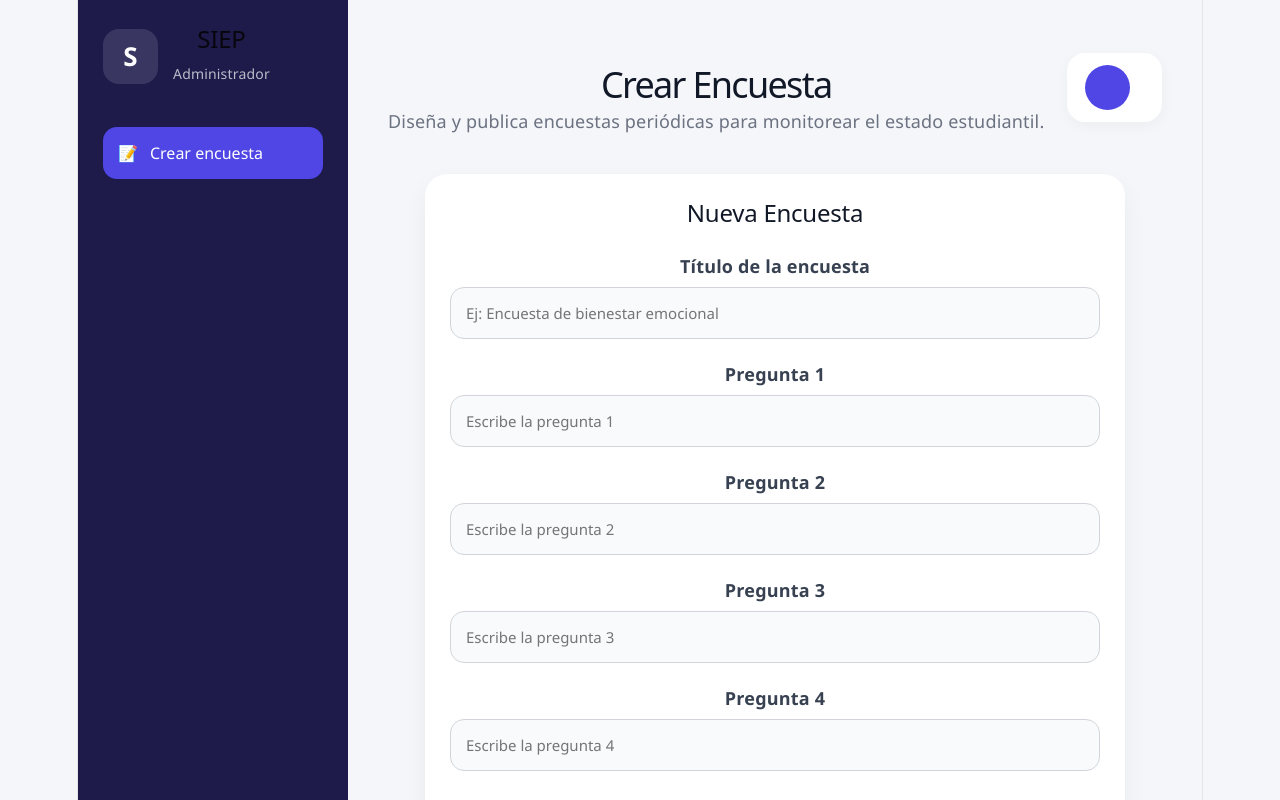
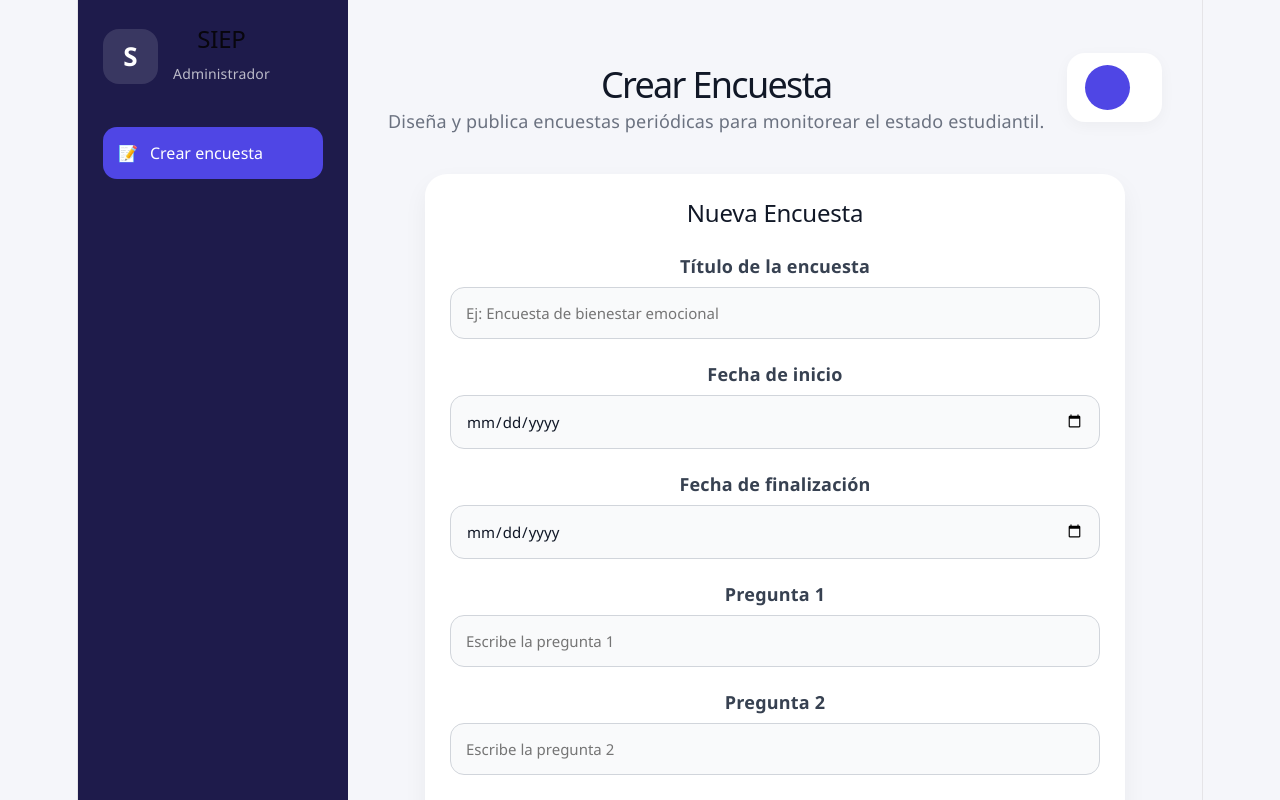
Before and after one commit to FerDeveloperJS/MVP-DESERCION-APP, a React (Vite) app: page /administrador in a window 1280 px wide. Shown: the top 800 px of the page. Built offline with nearby package versions, Linux system fonts and the light colour scheme.

Commit message:
los administradores ya pueden crear encuestas y quedan guardadas

```diff
--- a/src/pages/Administrador/Administrador.jsx
+++ b/src/pages/Administrador/Administrador.jsx
@@ -6,6 +6,15 @@ import { supabase } from "../../supabaseClient.js";
 const Administrador = () => {
   const [admin, setAdmin] = useState(null);
 
+  // ENCUESTA
+  const [titulo, setTitulo] = useState("");
+  const [fechaInicio, setFechaInicio] = useState("");
+  const [fechaFin, setFechaFin] = useState("");
+
+  // PREGUNTAS
+  const [preguntas, setPreguntas] = useState(["", "", "", "", "", ""]);
+
+  // OBTENER ADMIN
   useEffect(() => {
     const obtenerAdmin = async () => {
       // USUARIO AUTENTICADO
@@ -19,7 +28,7 @@ const Administrador = () => {
 
       const user = authData.user;
 
-      // BUSCAR ADMIN EN TABLA
+      // BUSCAR ADMIN
       const { data, error } = await supabase
         .from("usuarios")
         .select("*")
@@ -36,6 +45,89 @@ const Administrador = () => {
 
     obtenerAdmin();
   }, []);
+
+  // CAMBIAR PREGUNTAS
+  const handlePreguntaChange = (index, value) => {
+    const nuevasPreguntas = [...preguntas];
+
+    nuevasPreguntas[index] = value;
+
+    setPreguntas(nuevasPreguntas);
+  };
+
+  // CREAR ENCUESTA
+  const crearEncuesta = async (e) => {
+    e.preventDefault();
+
+    // VALIDACIONES
+    if (!titulo.trim()) {
+      alert("Debes ingresar un título");
+      return;
+    }
+
+    if (!fechaInicio || !fechaFin) {
+      alert("Debes seleccionar las fechas");
+      return;
+    }
+
+    // CREAR ENCUESTA
+    const { data: encuestaData, error: encuestaError } = await supabase
+      .from("encuestas")
+      .insert([
+        {
+          titulo: titulo,
+          fecha_inicio: fechaInicio,
+          fecha_fin: fechaFin,
+          creada_por: admin.id,
+        },
+      ])
+      .select()
+      .single();
+
+    if (encuestaError) {
+      console.log(encuestaError);
+      alert("Error creando encuesta");
+      return;
+    }
+
+    // FILTRAR PREGUNTAS VACIAS
+    const preguntasValidas = preguntas.filter(
+      (pregunta) => pregunta.trim() !== "",
+    );
+
+    // VALIDAR QUE HAYA AL MENOS UNA PREGUNTA
+    if (preguntasValidas.length === 0) {
+      alert("Debes agregar al menos una pregunta");
+      return;
+    }
+
+    // PREPARAR PREGUNTAS
+    const preguntasInsert = preguntasValidas.map((pregunta, index) => ({
+      encuesta_id: encuestaData.id,
+      pregunta: pregunta,
+      orden: index + 1,
+    }));
+
+    // INSERTAR PREGUNTAS
+    const { error: preguntasError } = await supabase
+      .from("preguntas")
+      .insert(preguntasInsert);
+
+    if (preguntasError) {
+      console.log(preguntasError);
+      alert("Error guardando preguntas");
+      return;
+    }
+
+    alert("Encuesta creada correctamente");
+
+    // LIMPIAR FORMULARIO
+    setTitulo("");
+    setFechaInicio("");
+    setFechaFin("");
+
+    setPreguntas(["", "", "", "", "", ""]);
+  };
 
   return (
     <div className="admin-dashboard">
@@ -97,7 +189,7 @@ const Administrador = () => {
           <div className="survey-card">
             <h2>Nueva Encuesta</h2>
 
-            <form className="survey-form">
+            <form className="survey-form" onSubmit={crearEncuesta}>
               {/* TITULO */}
               <div className="input-group">
                 <label>Título de la encuesta</label>
@@ -105,6 +197,30 @@ const Administrador = () => {
                 <input
                   type="text"
                   placeholder="Ej: Encuesta de bienestar emocional"
+                  value={titulo}
+                  onChange={(e) => setTitulo(e.target.value)}
+                />
+              </div>
+
+              {/* FECHA INICIO */}
+              <div className="input-group">
+                <label>Fecha de inicio</label>
+
+                <input
+                  type="date"
+                  value={fechaInicio}
+                  onChange={(e) => setFechaInicio(e.target.value)}
+                />
+              </div>
+
+              {/* FECHA FIN */}
+              <div className="input-group">
+                <label>Fecha de finalización</label>
+
+                <input
+                  type="date"
+                  value={fechaFin}
+                  onChange={(e) => setFechaFin(e.target.value)}
                 />
               </div>
 
@@ -112,42 +228,72 @@ const Administrador = () => {
               <div className="input-group">
                 <label>Pregunta 1</label>
 
-                <input type="text" placeholder="Escribe la pregunta 1" />
+                <input
+                  type="text"
+                  placeholder="Escribe la pregunta 1"
+                  value={preguntas[0]}
+                  onChange={(e) => handlePreguntaChange(0, e.target.value)}
+                />
               </div>
 
               {/* PREGUNTA 2 */}
               <div className="input-group">
                 <label>Pregunta 2</label>
 
-                <input type="text" placeholder="Escribe la pregunta 2" />
+                <input
+                  type="text"
+                  placeholder="Escribe la pregunta 2"
+                  value={preguntas[1]}
+                  onChange={(e) => handlePreguntaChange(1, e.target.value)}
+                />
               </div>
 
               {/* PREGUNTA 3 */}
               <div className="input-group">
                 <label>Pregunta 3</label>
 
-                <input type="text" placeholder="Escribe la pregunta 3" />
+                <input
+                  type="text"
+                  placeholder="Escribe la pregunta 3"
+                  value={preguntas[2]}
+                  onChange={(e) => handlePreguntaChange(2, e.target.value)}
+                />
               </div>
 
               {/* PREGUNTA 4 */}
               <div className="input-group">
                 <label>Pregunta 4</label>
 
-                <input type="text" placeholder="Escribe la pregunta 4" />
+                <input
+                  type="text"
+                  placeholder="Escribe la pregunta 4"
+                  value={preguntas[3]}
+                  onChange={(e) => handlePreguntaChange(3, e.target.value)}
+                />
               </div>
 
               {/* PREGUNTA 5 */}
               <div className="input-group">
                 <label>Pregunta 5</label>
 
-                <input type="text" placeholder="Escribe la pregunta 5" />
+                <input
+                  type="text"
+                  placeholder="Escribe la pregunta 5"
+                  value={preguntas[4]}
+                  onChange={(e) => handlePreguntaChange(4, e.target.value)}
+                />
               </div>
 
               {/* PREGUNTA 6 */}
               <div className="input-group">
                 <label>Pregunta 6</label>
 
-                <input type="text" placeholder="Escribe la pregunta 6" />
+                <input
+                  type="text"
+                  placeholder="Escribe la pregunta 6"
+                  value={preguntas[5]}
+                  onChange={(e) => handlePreguntaChange(5, e.target.value)}
+                />
               </div>
 
               <button type="submit" className="create-btn">
```
